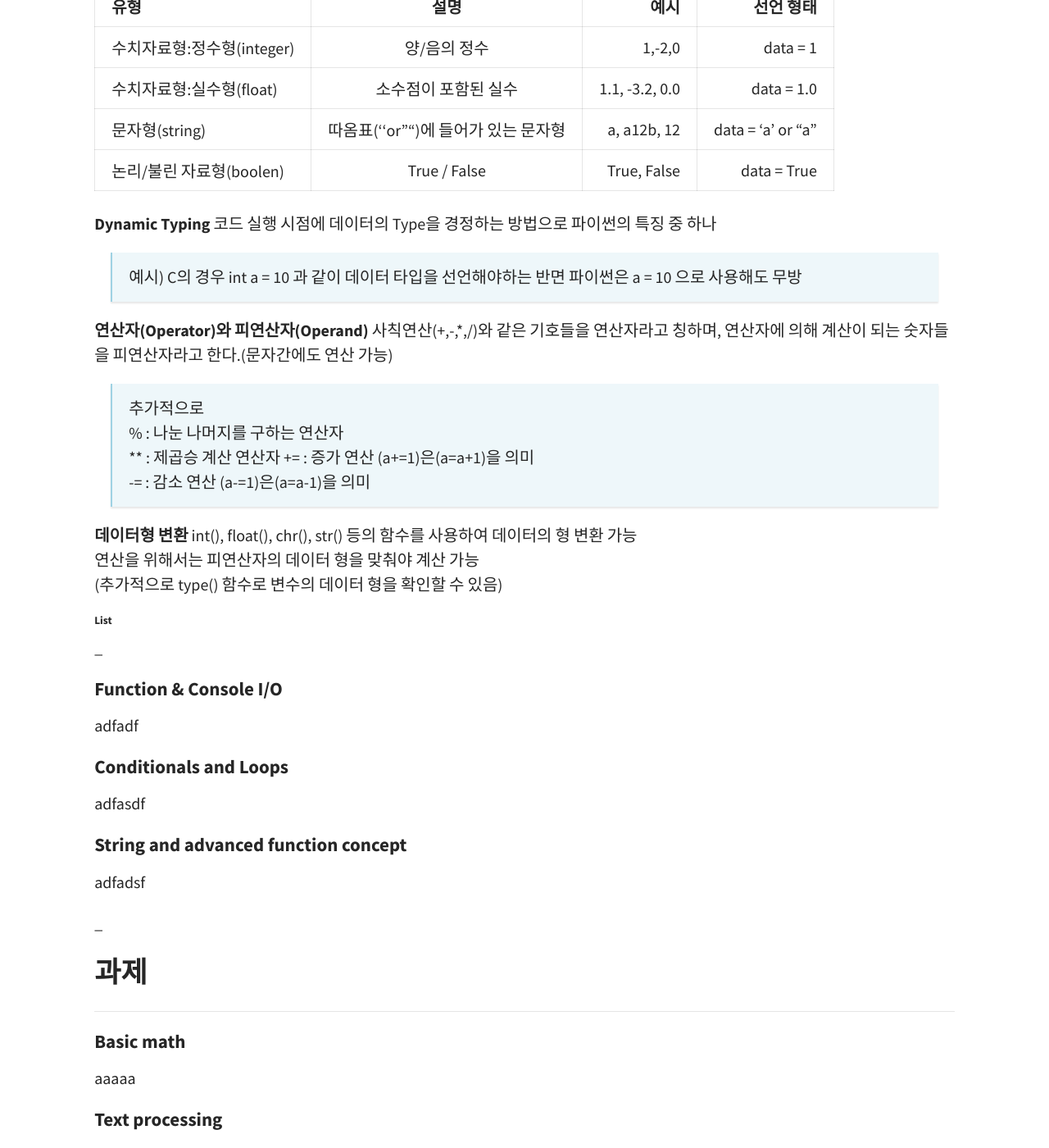
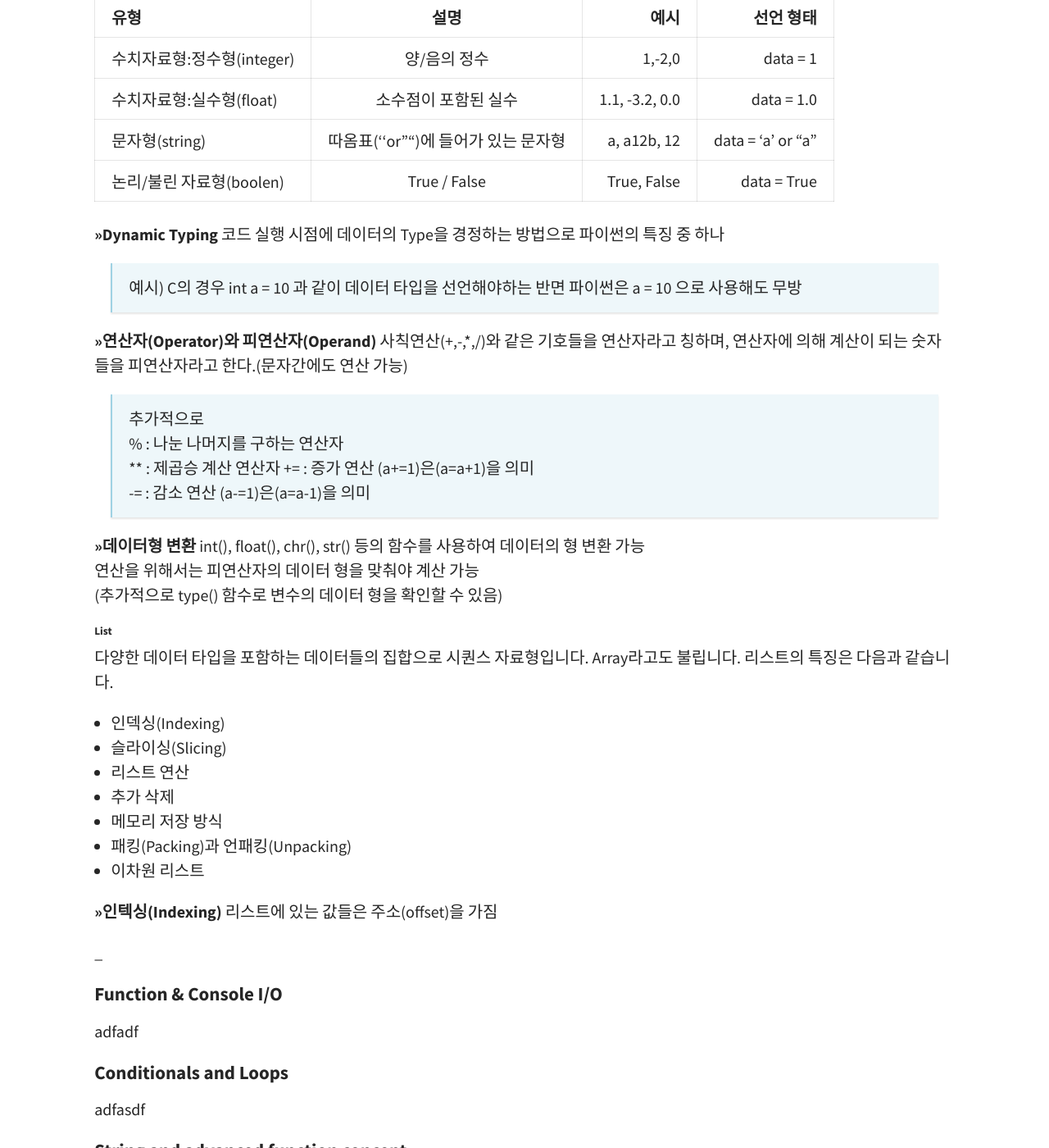
Before and after one commit to JJayy/JJayy.github.io, a Jekyll site: the page built from _posts/2020-01-19-day-2.md, in a window 1280 px wide and 1400 px high, scrolled down 1794 px. Shown: the whole window at 82% size. Built offline with Jekyll 4.4.1, drawn with Linux system fonts in a browser that asks for light colours; some of the changed text lies outside the part shown.

Commit message:
Update 2020-01-19-day-2.md

```diff
--- a/_posts/2020-01-19-day-2.md
+++ b/_posts/2020-01-19-day-2.md
@@ -40,20 +40,19 @@ _
 ---
 #### Variable & List
 
-###### **<변수(Variable)**
+##### **변수(Variable)**
 변수(Variables)는 가장 기초적인 프로그래밍 문법 개념으로 데이터(값)을 저장하기 위한 메모리 공간의 장소를 지칭하는 프로그래밍상 이름입니다. 즉 변수는 메모리 주소를 가지고 있고 변수에 들어가는 값은 메모리 주소에 할당되게 됩니다.
 
 >A = 8 의 의미는 'A는 8이다'가 아니라 'A라는 이름을 가진 메모리 주소에 8을 저장하라'는 의미
 
 
-###### **Basic Operations**
+##### **Basic Operations**
 사칙연산과 문자열 처리와 같은 기초적인 연산
 - 기본 자료형(Primitive Data Type)
 - 연산자와 피연산자
 - 데이터 형변환
 
-
-**Data Type**
+**>>Data Type**
 
 | 유형                       |                설명                 |           예시 |         선언 형태 |
 | :------------------------- | :---------------------------------: | -------------: | ----------------: |
@@ -62,11 +61,11 @@ _
 | 문자형(string)             | 따옴표(''or"")에 들어가 있는 문자형 |    a, a12b, 12 | data = 'a' or "a" |
 | 논리/불린 자료형(boolen)   |            True / False             |    True, False |       data = True |
 
-**Dynamic Typing**
+**>>Dynamic Typing**
 코드 실행 시점에 데이터의 Type을 경정하는 방법으로 파이썬의 특징 중 하나
 > 예시) C의 경우 int a = 10 과 같이 데이터 타입을 선언해야하는 반면 파이썬은 a = 10 으로 사용해도 무방
 
-**연산자(Operator)와 피연산자(Operand)**
+**>>연산자(Operator)와 피연산자(Operand)**
 사칙연산(+,-,*,/)와 같은 기호들을 연산자라고 칭하며, 연산자에 의해 계산이 되는 숫자들을 피연산자라고 한다.(문자간에도 연산 가능)
 >추가적으로
 % : 나눈 나머지를 구하는 연산자
@@ -74,13 +73,24 @@ _
 += : 증가 연산 (a+=1)은(a=a+1)을 의미
 -= : 감소 연산 (a-=1)은(a=a-1)을 의미
 
-**데이터형 변환**
+**>>데이터형 변환**
 int(), float(), chr(), str() 등의 함수를 사용하여 데이터의 형 변환 가능
 연산을 위해서는 피연산자의 데이터 형을 맞춰야 계산 가능
 (추가적으로 type() 함수로 변수의 데이터 형을 확인할 수 있음)
 
 
 ###### **List**
+다양한 데이터 타입을 포함하는 데이터들의 집합으로 시퀀스 자료형입니다. Array라고도 불립니다. 리스트의 특징은 다음과 같습니다.
+- 인덱싱(Indexing)
+- 슬라이싱(Slicing)
+- 리스트 연산
+- 추가 삭제
+- 메모리 저장 방식
+- 패킹(Packing)과 언패킹(Unpacking)
+- 이차원 리스트
+
+**>>인텍싱(Indexing)**
+리스트에 있는 값들은 주소(offset)을 가짐
 
 _
 #### Function & Console I/O
```
